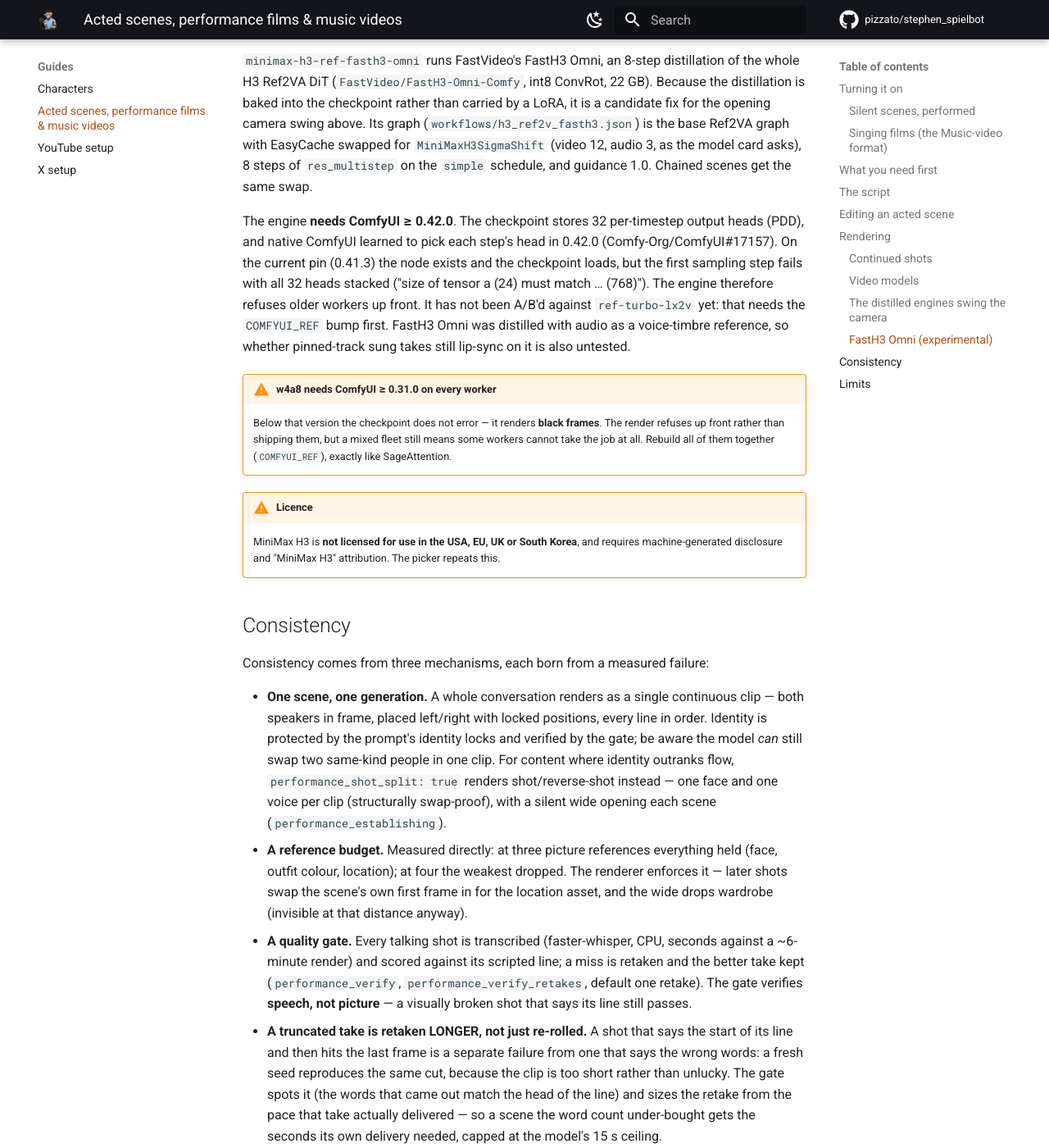
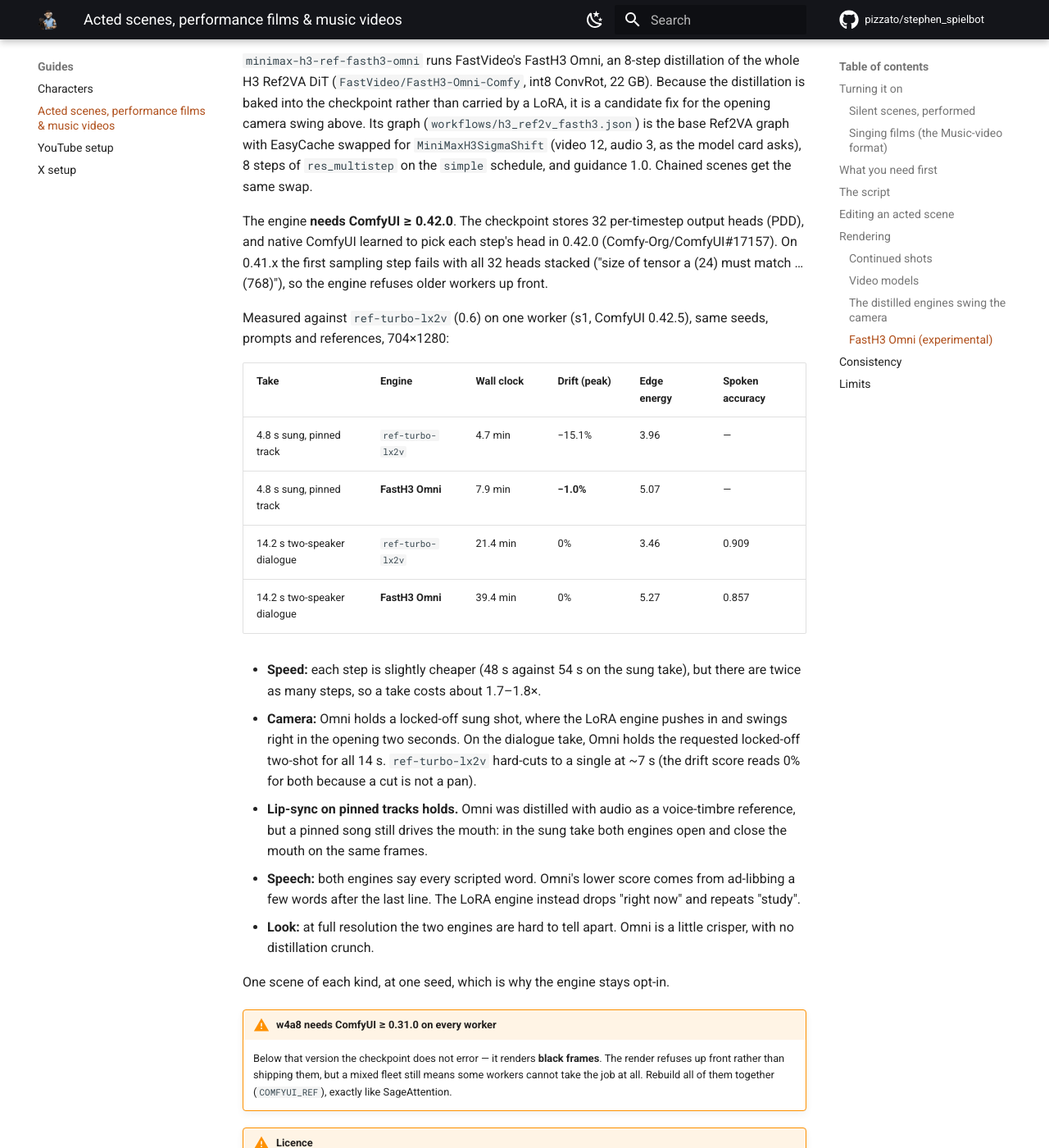
Before and after one commit to pizzato/stephen_spielbot, an MkDocs documentation site: the page built from docs/performance_films.md, in a window 1280 px wide and 1400 px high, scrolled down 16402 px. Shown: the whole window at 82% size. Built offline with MkDocs 1.6.1 and Material for MkDocs 9.7.7, drawn with Linux system fonts in a browser that asks for light colours; comment, search, counter and statistics services are not loaded; some of the changed text lies outside the part shown.

Commit message:
FastH3 Omni: record the A/B against turbo-lx2v on ComfyUI 0.42.5
Co-Authored-By: Claude Opus 5.5 <noreply@anthropic.com>

```diff
--- a/docs/performance_films.md
+++ b/docs/performance_films.md
@@ -603,7 +603,7 @@ film can hold two kinds of scene:
 | `minimax-h3-ref-turbo` | ~6 min | Distilled 4-step LoRA on the full 34 GB checkpoint — fastest, but over-saturated and over-sharpened |
 | `minimax-h3-ref-turbo-lx2v` | half of w4a8 | LightX2V's 4-step LoRA on the same 34 GB checkpoint, this one distilled **on Ref2VA** — no distillation crunch, but softer than the base and looser on reference wardrobe |
 | `minimax-h3-ref` | ~23 min | 15 steps + EasyCache on the 21 GB pruned checkpoint — the fidelity reference |
-| `minimax-h3-ref-fasth3-omni` (experimental) | not yet measured | FastVideo's 8-step distill of H3 **Ref2VA** baked into a 22 GB checkpoint — no LoRA, so no LoRA motion prior. **Needs ComfyUI ≥ 0.42.0** (see below) |
+| `minimax-h3-ref-fasth3-omni` (experimental) | ~1.7× turbo-lx2v | FastVideo's 8-step distill of H3 **Ref2VA** baked into a 22 GB checkpoint — no LoRA, so no opening camera swing. **Needs ComfyUI ≥ 0.42.0** (see below) |
 
 Measured on a DGX Spark GB10, same shot and seed throughout (704×1280): edge
 energy 4.2 for w4a8 against turbo's 5.5 (and 6.1 at 8 steps), with the base
@@ -696,13 +696,37 @@ guidance 1.0. Chained scenes get the same swap.
 
 The engine **needs ComfyUI ≥ 0.42.0**. The checkpoint stores 32 per-timestep
 output heads (PDD), and native ComfyUI learned to pick each step's head in
-0.42.0 (Comfy-Org/ComfyUI#17157). On the current pin (0.41.3) the node exists
-and the checkpoint loads, but the first sampling step fails with all 32 heads
-stacked ("size of tensor a (24) must match … (768)"). The engine therefore
-refuses older workers up front. It has not been A/B'd against `ref-turbo-lx2v`
-yet: that needs the `COMFYUI_REF` bump first. FastH3 Omni was distilled with
-audio as a voice-timbre reference, so whether pinned-track sung takes still
-lip-sync on it is also untested.
+0.42.0 (Comfy-Org/ComfyUI#17157). On 0.41.x the first sampling step fails with
+all 32 heads stacked ("size of tensor a (24) must match … (768)"), so the engine
+refuses older workers up front.
+
+Measured against `ref-turbo-lx2v` (0.6) on one worker (s1, ComfyUI 0.42.5),
+same seeds, prompts and references, 704×1280:
+
+| Take | Engine | Wall clock | Drift (peak) | Edge energy | Spoken accuracy |
+|---|---|---|---|---|---|
+| 4.8 s sung, pinned track | `ref-turbo-lx2v` | 4.7 min | −15.1% | 3.96 | — |
+| 4.8 s sung, pinned track | **FastH3 Omni** | 7.9 min | **−1.0%** | 5.07 | — |
+| 14.2 s two-speaker dialogue | `ref-turbo-lx2v` | 21.4 min | 0% | 3.46 | 0.909 |
+| 14.2 s two-speaker dialogue | **FastH3 Omni** | 39.4 min | 0% | 5.27 | 0.857 |
+
+- **Speed:** each step is slightly cheaper (48 s against 54 s on the sung
+  take), but there are twice as many steps, so a take costs about 1.7–1.8×.
+- **Camera:** Omni holds a locked-off sung shot, where the LoRA engine pushes
+  in and swings right in the opening two seconds. On the dialogue take, Omni
+  holds the requested locked-off two-shot for all 14 s. `ref-turbo-lx2v` hard-cuts
+  to a single at ~7 s (the drift score reads 0% for both because a cut is not a
+  pan).
+- **Lip-sync on pinned tracks holds.** Omni was distilled with audio as a
+  voice-timbre reference, but a pinned song still drives the mouth: in the sung
+  take both engines open and close the mouth on the same frames.
+- **Speech:** both engines say every scripted word. Omni's lower score comes
+  from ad-libbing a few words after the last line. The LoRA engine instead
+  drops "right now" and repeats "study".
+- **Look:** at full resolution the two engines are hard to tell apart.
+  Omni is a little crisper, with no distillation crunch.
+
+One scene of each kind, at one seed, which is why the engine stays opt-in.
 
 !!! warning "w4a8 needs ComfyUI ≥ 0.31.0 on every worker"
     Below that version the checkpoint does not error — it renders **black
```
